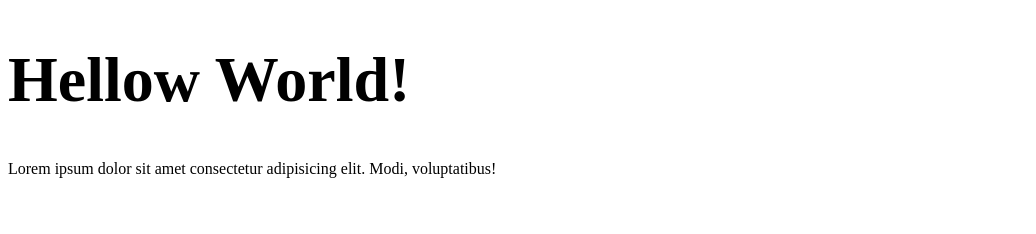
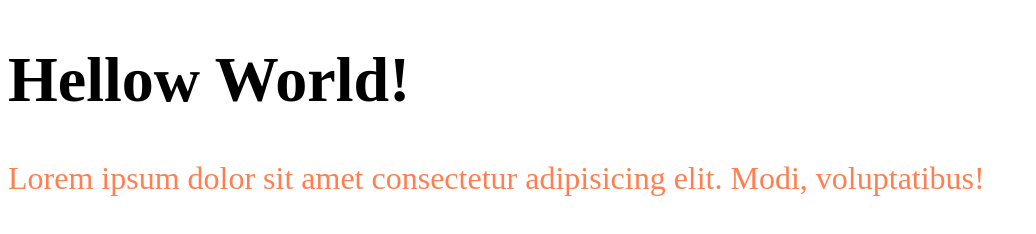
Before and after one commit to PetterFogel/git-playground, a plain HTML site: page index.html in a window 1280 px wide. Shown: the whole page, without its empty margins (0-1036 px from the left). Drawn offline with Linux system fonts and the light colour scheme.

Commit message:
added size and color to p tag

```diff
--- a/style.css
+++ b/style.css
@@ -1,3 +1,8 @@
 h1 {
     font-size: 4rem;
 }
+
+p {
+    font-size: 2rem;
+    color: coral;
+}
```
